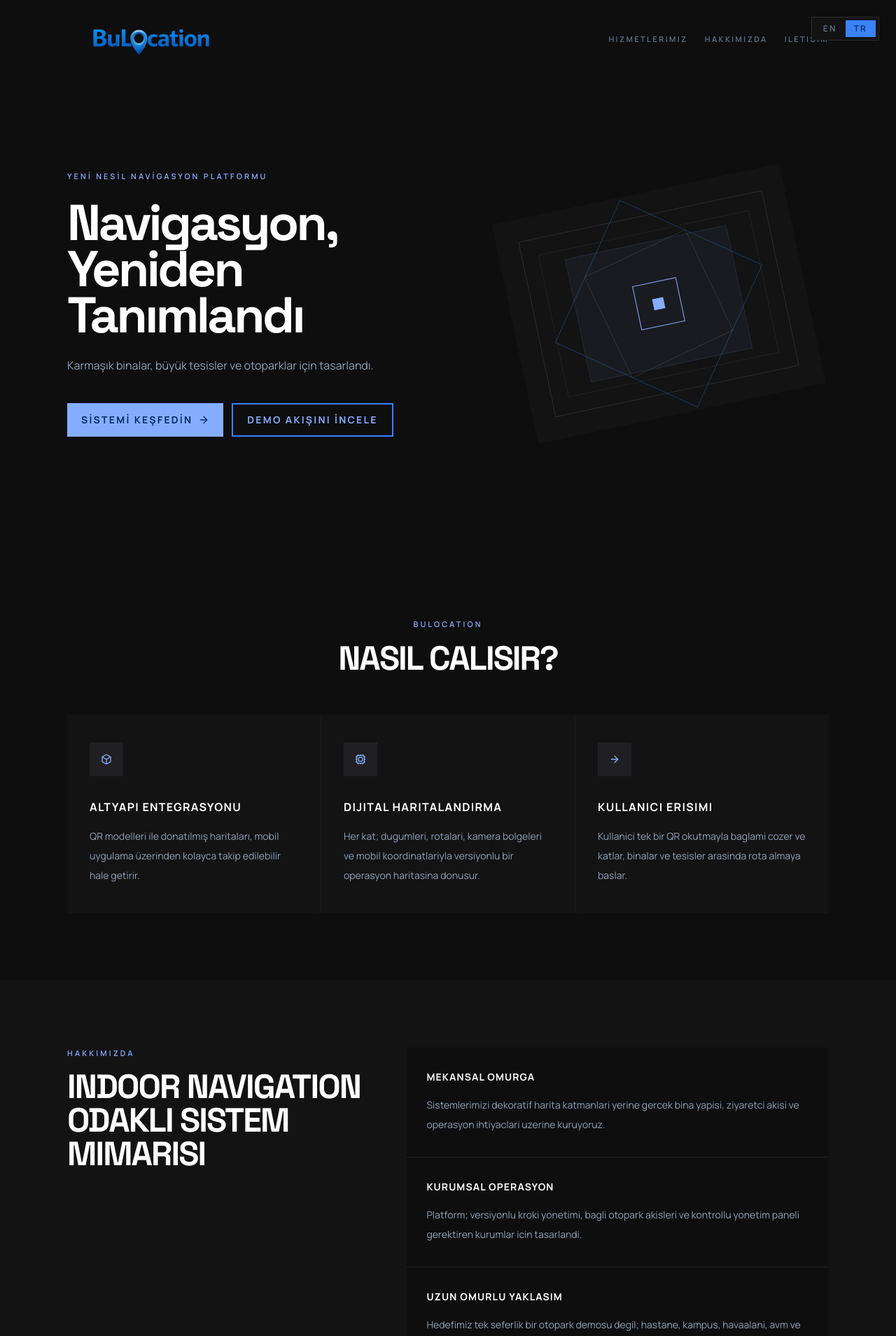
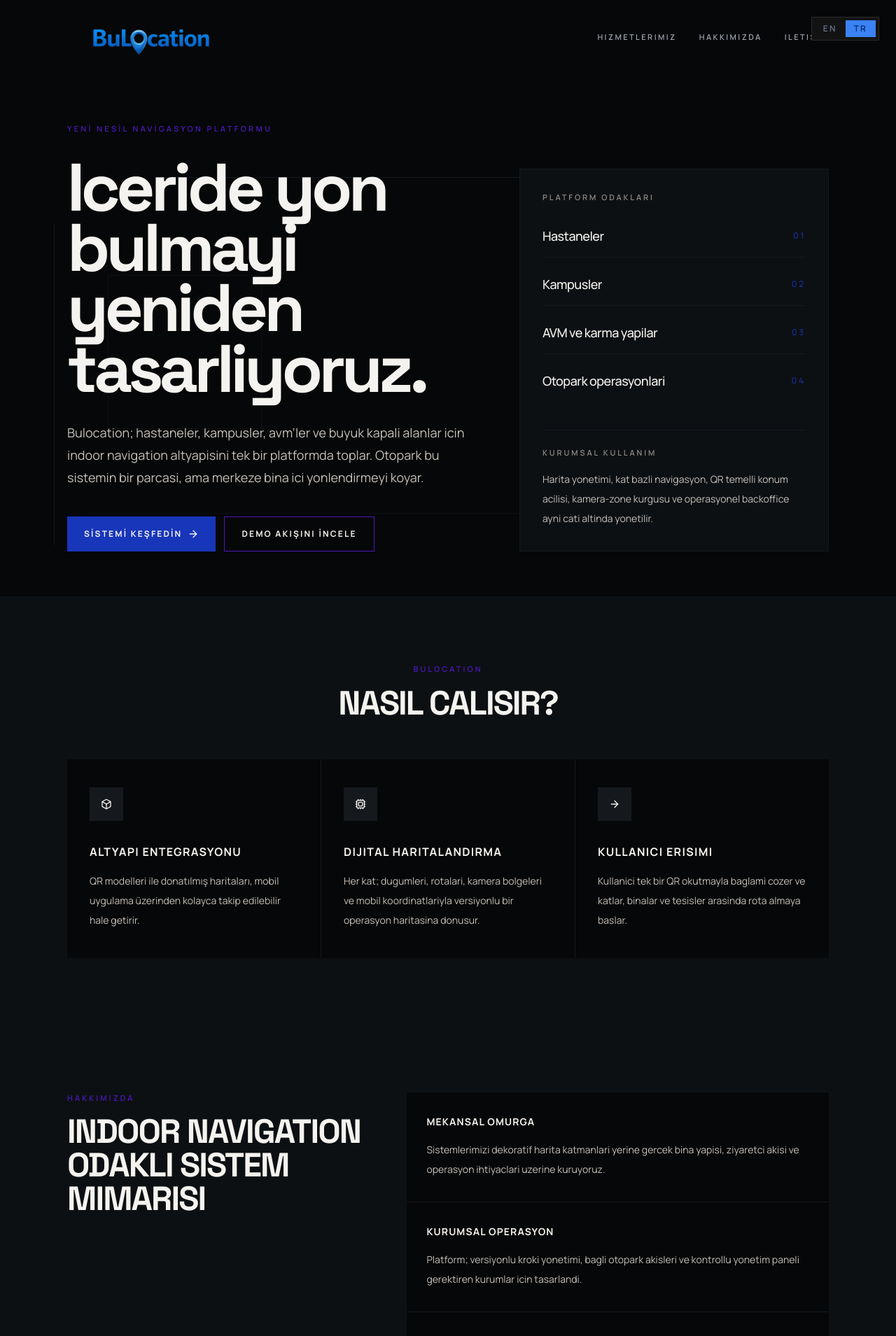
Before and after one commit to mikdatkerem/bulocation-landing-page, a React (Vite) app: page / in a window 1280 px wide. Shown: the top 1909 px of the page at 70% size. Built offline with nearby package versions, Linux system fonts and the light colour scheme.

Commit message:
ui changes

```diff
--- a/src/App.tsx
+++ b/src/App.tsx
@@ -30,7 +30,7 @@ function App() {
           <ServicesPage />
         </>
       ) : (
-        <div className="min-h-screen bg-[#0E0E0F] font-sans selection:bg-[#85ADFF] selection:text-[#002C66]" id="top">
+        <div className="min-h-screen font-sans selection:bg-[#1836B9] selection:text-[#F5F3EF]" id="top">
           <LanguageToggle />
           <TopBar />
           <Hero />
--- a/src/components/AboutSection.tsx
+++ b/src/components/AboutSection.tsx
@@ -5,11 +5,11 @@ export default function AboutSection() {
   const { t } = useLanguage();
 
   return (
-    <section className="bg-[#131314] py-24" id="about">
+    <section className="bg-[#0d1013] py-24" id="about">
       <div className="mx-auto grid max-w-6xl gap-10 px-6 lg:grid-cols-[0.85fr_1.15fr] lg:px-8">
         <div>
-          <p className="text-[11px] font-semibold uppercase tracking-[0.28em] text-[#85ADFF]">{t('about.eyebrow')}</p>
-          <h2 className="mt-4 font-display text-4xl font-bold uppercase tracking-[-0.04em] text-white sm:text-5xl">
+          <p className="text-[11px] font-semibold uppercase tracking-[0.28em] text-[#4B18B9]">{t('about.eyebrow')}</p>
+          <h2 className="mt-4 font-display text-4xl font-bold uppercase tracking-[-0.04em] text-[#F5F3EF] sm:text-5xl">
             {t('about.title')}
           </h2>
         </div>
@@ -17,12 +17,12 @@ export default function AboutSection() {
           animate={{ opacity: 1, y: 0 }}
           initial={{ opacity: 0, y: 18 }}
           transition={{ duration: 0.45 }}
-          className="grid gap-px bg-white/5"
+          className="grid gap-px bg-[#15191d]"
         >
           {[1, 2, 3].map((id) => (
-            <div key={id} className="bg-[#0E0E0F] px-7 py-8">
-              <h3 className="text-sm font-bold uppercase tracking-[0.08em] text-white">{t(`about.${id}.title`)}</h3>
-              <p className="mt-4 text-sm leading-7 text-slate-400">{t(`about.${id}.desc`)}</p>
+            <div key={id} className="bg-[#060708] px-7 py-8">
+              <h3 className="text-sm font-bold uppercase tracking-[0.08em] text-[#F5F3EF]">{t(`about.${id}.title`)}</h3>
+              <p className="mt-4 text-sm leading-7 text-[#c5c0ba]">{t(`about.${id}.desc`)}</p>
             </div>
           ))}
         </motion.div>
--- a/src/components/Footer.tsx
+++ b/src/components/Footer.tsx
@@ -5,10 +5,10 @@ export default function Footer() {
   const { t } = useLanguage();
 
   return (
-    <footer className="bg-[#0E0E0F] text-slate-500">
+    <footer className="bg-[#0d1013] text-[#c5c0ba]">
       <div className="mx-auto flex max-w-6xl flex-col gap-6 px-6 py-8 text-[11px] uppercase tracking-[0.18em] md:flex-row md:items-center md:justify-between lg:px-8">
         <div className="flex flex-col items-center gap-2 md:items-start">
-          <span className="font-display text-sm tracking-[0.12em] text-white">
+          <span className="font-display text-sm tracking-[0.12em] text-[#F5F3EF]">
             BuLocation
           </span>
           <span className="text-sm">
@@ -22,7 +22,7 @@ export default function Footer() {
             href="https://www.linkedin.com/in/mikdatkeremkalkan"
             target="_blank"
             rel="noopener noreferrer"
-            className="flex items-center gap-2 text-white transition-colors duration-200 hover:text-[#85ADFF]"
+            className="flex items-center gap-2 text-[#F5F3EF] transition-colors duration-200 hover:text-[#4B18B9]"
           >
             Mikdat Kerem Kalkan
             <Linkedin className="w-4 h-4" />
--- a/src/components/Hero.tsx
+++ b/src/components/Hero.tsx
@@ -1,38 +1,57 @@
 import { motion } from 'framer-motion';
 import { ArrowRight } from 'lucide-react';
 import { useLanguage } from '../hooks/useLanguage';
+
+const useCases = ['Hastaneler', 'Kampusler', 'AVM ve karma yapilar', 'Otopark operasyonlari'];
 
 export default function Hero() {
   const { t } = useLanguage();
 
   return (
-    <section className="bg-[#0E0E0F]">
-      <div className="mx-auto flex min-h-[calc(100svh-124px)] max-w-6xl items-center px-6 pb-10 pt-4 lg:px-8 lg:pb-12">
-        <div className="grid w-full items-center gap-16 lg:grid-cols-[1.05fr_0.95fr]">
+    <section className="relative overflow-hidden bg-[#060708]">
+      <div className="pointer-events-none absolute inset-0">
+        <div className="absolute left-[6%] top-[28%] h-[36vw] max-h-[460px] w-px bg-[#15191d]" />
+        <div className="absolute right-[8%] top-[20%] h-[42vw] max-h-[520px] w-px bg-[#15191d]" />
+        <div className="absolute inset-x-[18%] top-[19%] h-px bg-[#15191d]" />
+        <div className="absolute bottom-[16%] left-[10%] right-[10%] h-px bg-[#0d1013]" />
+        <div className="absolute left-[12%] top-[38%] h-[220px] w-[220px] border border-[#0d1013]" />
+        <div className="absolute right-[16%] top-[34%] h-[280px] w-[280px] border border-[#0d1013]" />
+      </div>
+
+      <div className="relative mx-auto flex min-h-[calc(100svh-124px)] max-w-6xl items-center px-6 py-16 lg:px-8">
+        <div className="grid w-full gap-12 lg:grid-cols-[1.15fr_0.85fr] lg:items-end">
           <motion.div
             animate={{ opacity: 1, y: 0 }}
-            initial={{ opacity: 0, y: 24 }}
+            initial={{ opacity: 0, y: 28 }}
             transition={{ duration: 0.7, ease: 'easeOut' }}
+            className="max-w-4xl"
           >
-            <p className="mb-6 text-[11px] font-semibold uppercase tracking-[0.28em] text-[#85ADFF]">
+            <p className="mb-8 text-[11px] font-semibold uppercase tracking-[0.3em] text-[#4B18B9]">
               {t('hero.badge')}
             </p>
-            <h1 className="max-w-xl font-display text-5xl font-bold leading-[0.92] tracking-[-0.05em] text-white sm:text-6xl lg:text-7xl">
-              {t('hero.title')}
+
+            <h1 className="max-w-4xl font-display text-6xl font-bold leading-[0.9] tracking-[-0.06em] text-[#F5F3EF] sm:text-7xl lg:text-[6rem]">
+              Iceride yon bulmayi
+              <br />
+              yeniden tasarliyoruz.
             </h1>
-            <p className="mt-6 max-w-md text-sm leading-7 text-slate-400 sm:text-base">
-              {t('hero.desc')}
+
+            <p className="mt-8 max-w-2xl text-base leading-8 text-[#c5c0ba] sm:text-lg">
+              Bulocation; hastaneler, kampusler, avm’ler ve buyuk kapali alanlar icin
+              indoor navigation altyapisini tek bir platformda toplar. Otopark bu
+              sistemin bir parcasi, ama merkeze bina ici yonlendirmeyi koyar.
             </p>
+
             <div className="mt-10 flex flex-wrap gap-3">
               <a
-                className="inline-flex items-center gap-2 bg-[#85ADFF] px-5 py-3 text-sm font-bold uppercase tracking-[0.16em] text-[#002C66] transition-transform duration-200 hover:-translate-y-0.5"
+                className="inline-flex items-center gap-2 bg-[#1836B9] px-6 py-4 text-xs font-bold uppercase tracking-[0.18em] text-[#F5F3EF] transition-transform duration-200 hover:-translate-y-0.5"
                 href="#features"
               >
                 {t('hero.btn.primary')}
                 <ArrowRight className="h-4 w-4" />
               </a>
               <a
-                className="inline-flex items-center border-2 border-[#3B82F6] px-5 py-3 text-sm font-bold uppercase tracking-[0.16em] text-[#85ADFF] transition-colors duration-200 hover:bg-[#131314]"
+                className="inline-flex items-center border border-[#4B18B9] px-6 py-4 text-xs font-bold uppercase tracking-[0.18em] text-[#F5F3EF] transition-colors duration-200 hover:bg-[#0d1013]"
                 href="#how-it-works"
               >
                 {t('hero.btn.secondary')}
@@ -41,30 +60,46 @@ export default function Hero() {
           </motion.div>
 
           <motion.div
-            animate={{ opacity: 1, rotate: -12, scale: 1 }}
-            initial={{ opacity: 0, rotate: -6, scale: 0.92 }}
-            transition={{ duration: 0.8, delay: 0.15, ease: 'easeOut' }}
-            className="relative mx-auto flex h-[320px] w-full max-w-[420px] items-center justify-center overflow-hidden bg-[#131314]"
+            animate={{ opacity: 1, x: 0 }}
+            initial={{ opacity: 0, x: 28 }}
+            transition={{ duration: 0.8, delay: 0.12, ease: 'easeOut' }}
+            className="border border-[#15191d] bg-[#0d1013] p-6 lg:p-8"
           >
-            <div className="absolute inset-8 border border-white/10" />
-            <div className="absolute inset-14 border border-white/5" />
-            <motion.div
-              animate={{ rotate: 360 }}
-              transition={{ duration: 18, ease: 'linear', repeat: Infinity }}
-              className="absolute h-56 w-56 border border-[#3B82F6]/30"
-            />
-            <motion.div
-              animate={{ rotate: -360 }}
-              transition={{ duration: 22, ease: 'linear', repeat: Infinity }}
-              className="absolute h-40 w-40 border border-white/10"
-            />
-            <div className="absolute h-16 w-16 border border-[#85ADFF]" />
-            <div className="absolute h-4 w-4 bg-[#85ADFF]" />
-            <div className="absolute inset-[22%] border border-[#85ADFF]/10 bg-[#85ADFF]/5" />
+            <div className="text-[11px] font-semibold uppercase tracking-[0.26em] text-[#8e8a84]">
+              PLATFORM ODAKLARI
+            </div>
+
+            <div className="mt-8 space-y-6">
+              {useCases.map((item, index) => (
+                <div
+                  key={item}
+                  className={`flex items-center justify-between border-b border-[#15191d] pb-4 ${
+                    index === useCases.length - 1 ? 'border-b-0 pb-0' : ''
+                  }`}
+                >
+                  <span className="text-lg font-medium tracking-[-0.03em] text-[#F5F3EF]">
+                    {item}
+                  </span>
+                  <span className="text-xs uppercase tracking-[0.24em] text-[#1836B9]">
+                    0{index + 1}
+                  </span>
+                </div>
+              ))}
+            </div>
+
+            <div className="mt-10 border-t border-[#15191d] pt-6">
+              <p className="text-[11px] font-semibold uppercase tracking-[0.26em] text-[#8e8a84]">
+                KURUMSAL KULLANIM
+              </p>
+              <p className="mt-4 text-sm leading-7 text-[#c5c0ba]">
+                Harita yonetimi, kat bazli navigasyon, QR temelli konum acilisi,
+                kamera-zone kurgusu ve operasyonel backoffice ayni cati altinda
+                yonetilir.
+              </p>
+            </div>
           </motion.div>
         </div>
       </div>
-
     </section>
   );
 }
--- a/src/components/HowItWorks.tsx
+++ b/src/components/HowItWorks.tsx
@@ -14,16 +14,16 @@ export default function HowItWorks() {
   }));
 
   return (
-    <section className="bg-[#0E0E0F] py-24" id="how-it-works">
+    <section className="bg-[#0d1013] py-24" id="how-it-works">
       <div className="mx-auto max-w-6xl px-6 lg:px-8">
         <div className="mb-14 text-center">
-          <p className="text-[11px] font-semibold uppercase tracking-[0.28em] text-[#85ADFF]">{t('hiw.eyebrow')}</p>
-          <h2 className="mt-4 font-display text-4xl font-bold uppercase tracking-[-0.04em] text-white sm:text-5xl">
+          <p className="text-[11px] font-semibold uppercase tracking-[0.28em] text-[#4B18B9]">{t('hiw.eyebrow')}</p>
+          <h2 className="mt-4 font-display text-4xl font-bold uppercase tracking-[-0.04em] text-[#F5F3EF] sm:text-5xl">
             {t('hiw.title')}
           </h2>
         </div>
 
-        <div className="grid gap-px bg-white/5 md:grid-cols-3">
+        <div className="grid gap-px bg-[#15191d] md:grid-cols-3">
           {steps.map((step, index) => {
             const Icon = step.icon;
             return (
@@ -32,13 +32,13 @@ export default function HowItWorks() {
                 animate={{ opacity: 1, y: 0 }}
                 initial={{ opacity: 0, y: 26 }}
                 transition={{ duration: 0.5, delay: index * 0.1 }}
-                className="bg-[#131314] px-8 py-10"
+                className="bg-[#060708] px-8 py-10"
               >
-                <div className="mb-8 inline-flex h-12 w-12 items-center justify-center bg-[#201F21] text-[#85ADFF]">
+                <div className="mb-8 inline-flex h-12 w-12 items-center justify-center bg-[#15191d] text-[#F5F3EF]">
                   <Icon className="h-4 w-4" />
                 </div>
-                <h3 className="text-base font-bold uppercase tracking-[0.08em] text-white">{step.title}</h3>
-                <p className="mt-4 text-sm leading-7 text-slate-400">{step.description}</p>
+                <h3 className="text-base font-bold uppercase tracking-[0.08em] text-[#F5F3EF]">{step.title}</h3>
+                <p className="mt-4 text-sm leading-7 text-[#c5c0ba]">{step.description}</p>
               </motion.div>
             );
           })}
--- a/src/components/TopBar.tsx
+++ b/src/components/TopBar.tsx
@@ -9,10 +9,10 @@ export default function TopBar({ active = 'home' }: TopBarProps) {
   const { t } = useLanguage();
 
   const linkClassName = (isActive: boolean) =>
-    `transition-colors ${isActive ? 'text-white' : 'text-slate-500 hover:text-white'}`;
+    `border-b-2 pb-1 transition-colors ${isActive ? 'border-[#1836B9] text-[#F5F3EF]' : 'border-transparent text-[#9da3ad] hover:text-[#F5F3EF]'}`;
 
   return (
-    <header className="bg-[#0E0E0F]">
+    <header className="bg-[#060708]">
       <div className="mx-auto grid h-28 max-w-6xl grid-cols-[1fr_auto] items-center px-6 lg:grid-cols-[0.9fr_1.1fr] lg:px-8">
         <a className="relative block h-16 w-72 justify-self-start overflow-visible lg:-ml-2 lg:w-80" href="/">
           <img
@@ -21,7 +21,7 @@ export default function TopBar({ active = 'home' }: TopBarProps) {
             src="/logo_removed_bg.png"
           />
         </a>
-        <nav className="flex items-center justify-end gap-6 text-[11px] font-semibold uppercase tracking-[0.22em]">
+        <nav className="flex items-center justify-end gap-8 text-[11px] font-semibold uppercase tracking-[0.22em]">
           <motion.a
             className={linkClassName(active === 'services')}
             href="/hizmetlerimiz"
--- a/src/index.css
+++ b/src/index.css
@@ -9,13 +9,25 @@
   --color-blue-50: #DBEAFE;
 }
 
+:root {
+  --bulocation-bg: #060708;
+  --bulocation-surface: #0d1013;
+  --bulocation-surface-soft: #15191d;
+  --bulocation-white: #F5F3EF;
+  --bulocation-primary: #1836B9;
+  --bulocation-secondary: #4B18B9;
+  --bulocation-accent: #9B18B9;
+}
+
 @layer base {
   * {
     box-sizing: border-box;
   }
 
   body {
-    @apply bg-[#0E0E0F] text-white font-sans antialiased;
+    @apply font-sans antialiased;
+    background: var(--bulocation-bg);
+    color: var(--bulocation-white);
   }
 
   body, #root {
```
Also changed, not shown: src/components/Features.tsx (+20 -20 lines), src/components/TechStack.tsx (+4 -4 lines), 1 other file (tests, documents, lock files or other folders).
